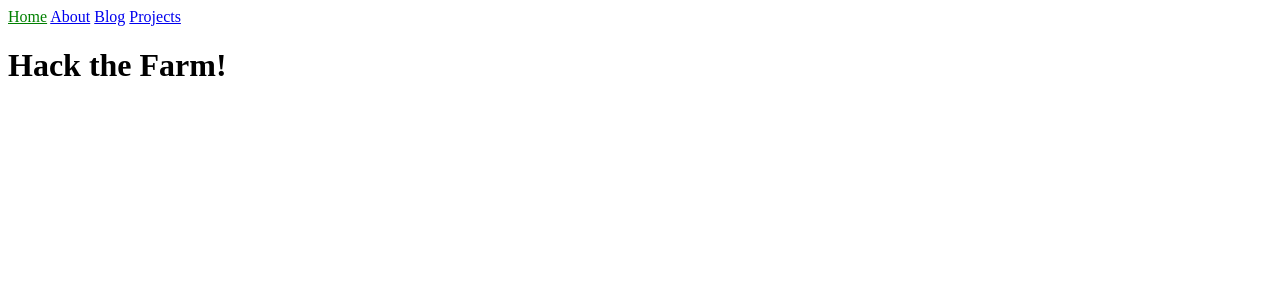
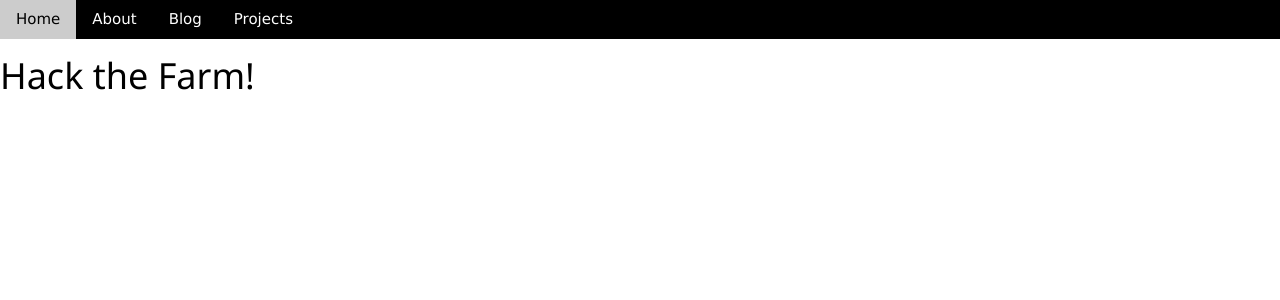
Before and after one commit to PhysicsUofRAUI/farmhacks, a Jekyll site: the page built from index.html, in a window 1280 px wide. Shown: the top 300 px of the page. Built offline with Jekyll 4.4.1, drawn with Linux system fonts in a browser that asks for light colours.

Commit message:
add w3css to the navigation

```diff
--- a/_includes/navigation.html
+++ b/_includes/navigation.html
@@ -1,5 +1,5 @@
-<nav>
+<div class="w3-bar w3-black">
   {% for item in site.data.navigation %}
-    <a href="{{ item.link }}" {% if page.url == item.link %}class="current"{% endif %}>{{ item.name }}</a>
+    <a href="{{ item.link }}" class="w3-bar-item w3-button">{{ item.name }}</a>
   {% endfor %}
-</nav>
+</div>
--- a/_layouts/default.html
+++ b/_layouts/default.html
@@ -3,7 +3,7 @@
   <head>
     <meta charset="utf-8">
     <title>{{ page.title }}</title>
-    <link rel="stylesheet" href="/assets/css/styles.css">
+    <link rel="stylesheet" href="https://www.w3schools.com/w3css/4/w3.css">
   </head>
   <body>
     {% include navigation.html %}
```
